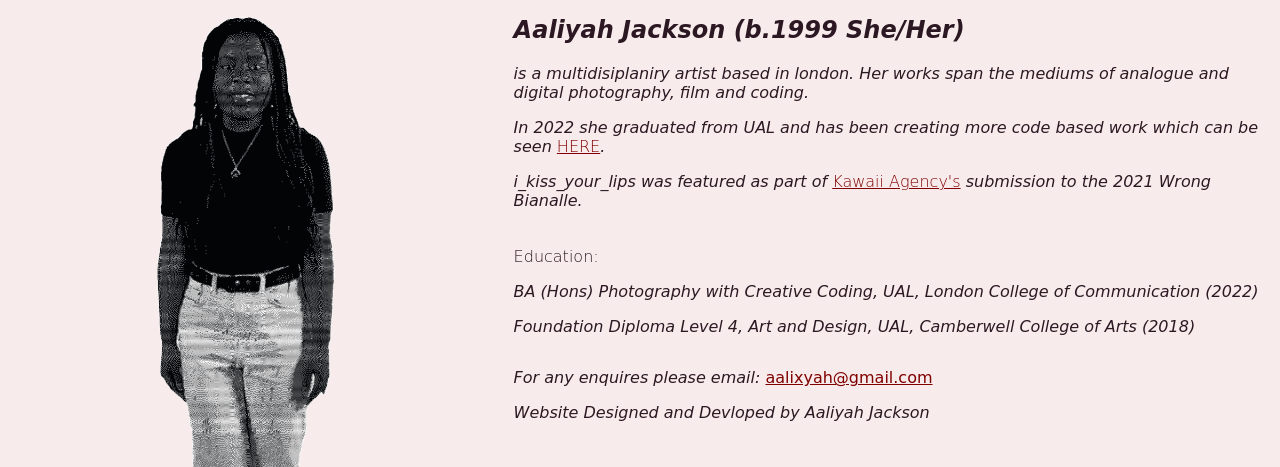
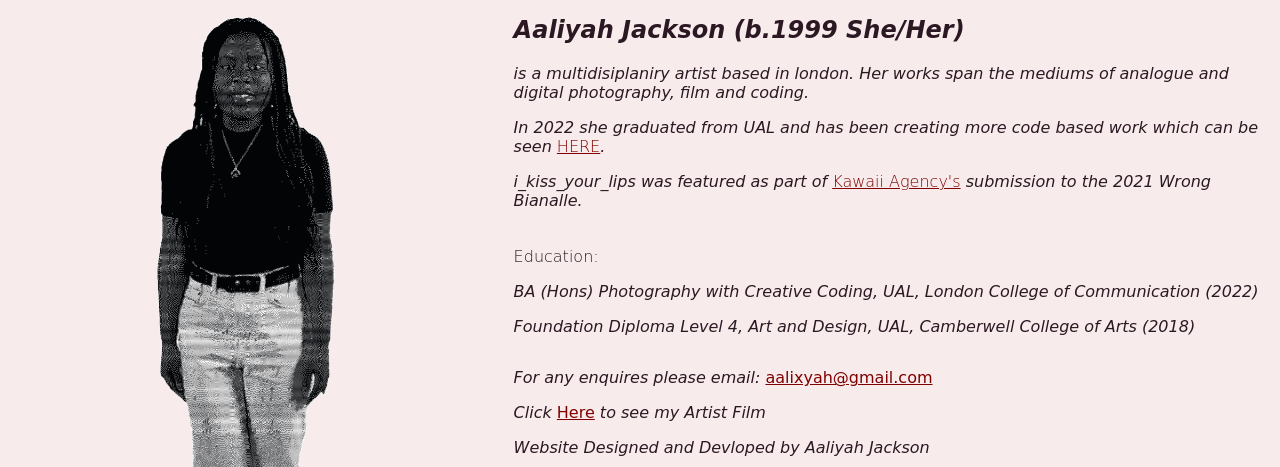
Before and after one commit to aalixyah/aalixyah.github.io, a plain HTML site: page info.html in a window 1280 px wide. Shown: the part 98-565 px from the top of the page. Drawn offline with nearby package versions, Linux system fonts and the light colour scheme; a web font is replaced by a local one.

Commit message:
Update info.html

```diff
--- a/info.html
+++ b/info.html
@@ -42,6 +42,7 @@
 
         <div class="info-contact">
             <p>For any enquires please email: <span><a href="mailto:aalixyah@gmail.com">aalixyah@gmail.com</a></span></p>
+            <p>Click <span><a href="https://www.youtube.com/watch?v=i5j4iuOMtbo">Here</a></span> to see my Artist Film
             <p>Website Designed and Devloped by Aaliyah Jackson</p>
                 <br>
         </div>
```
